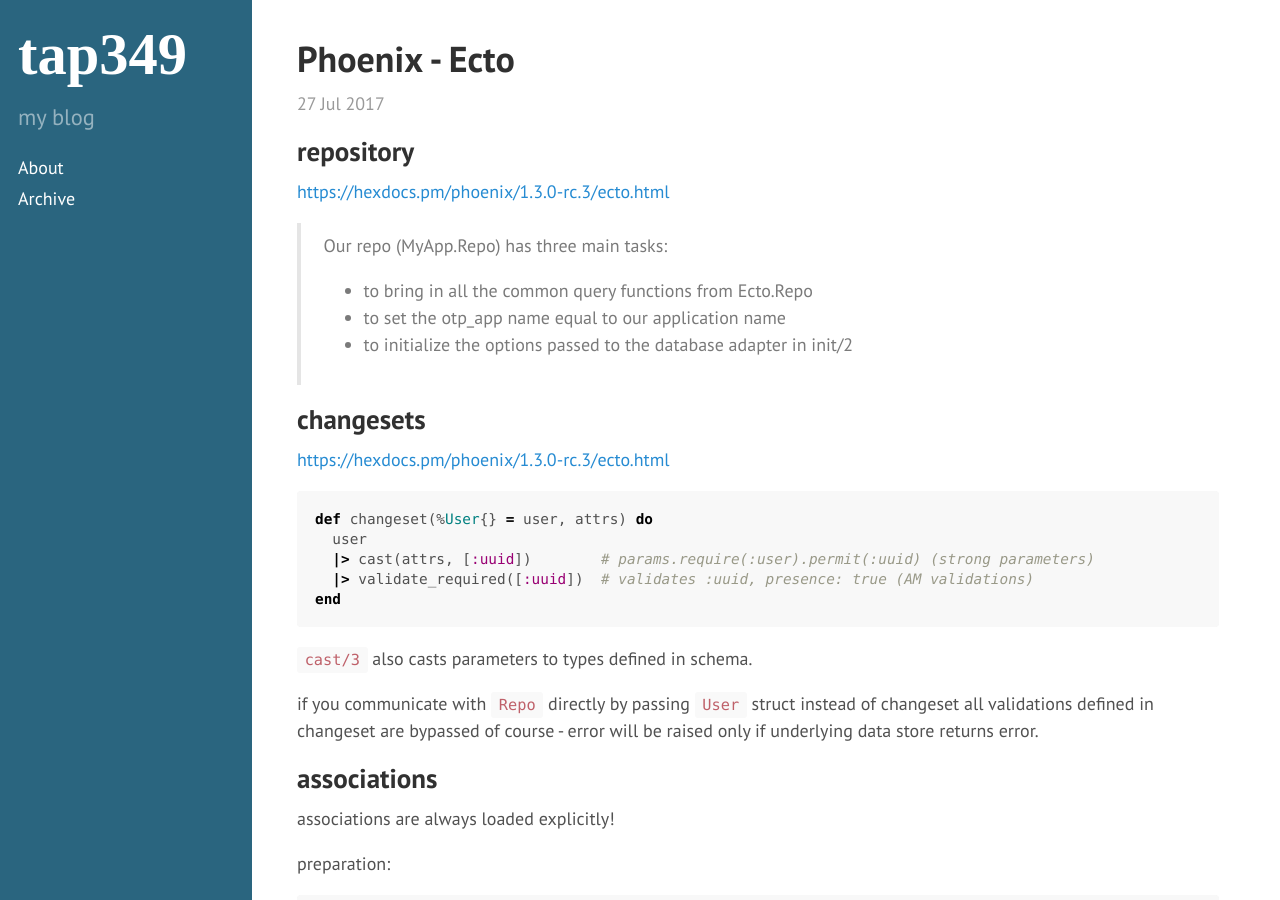
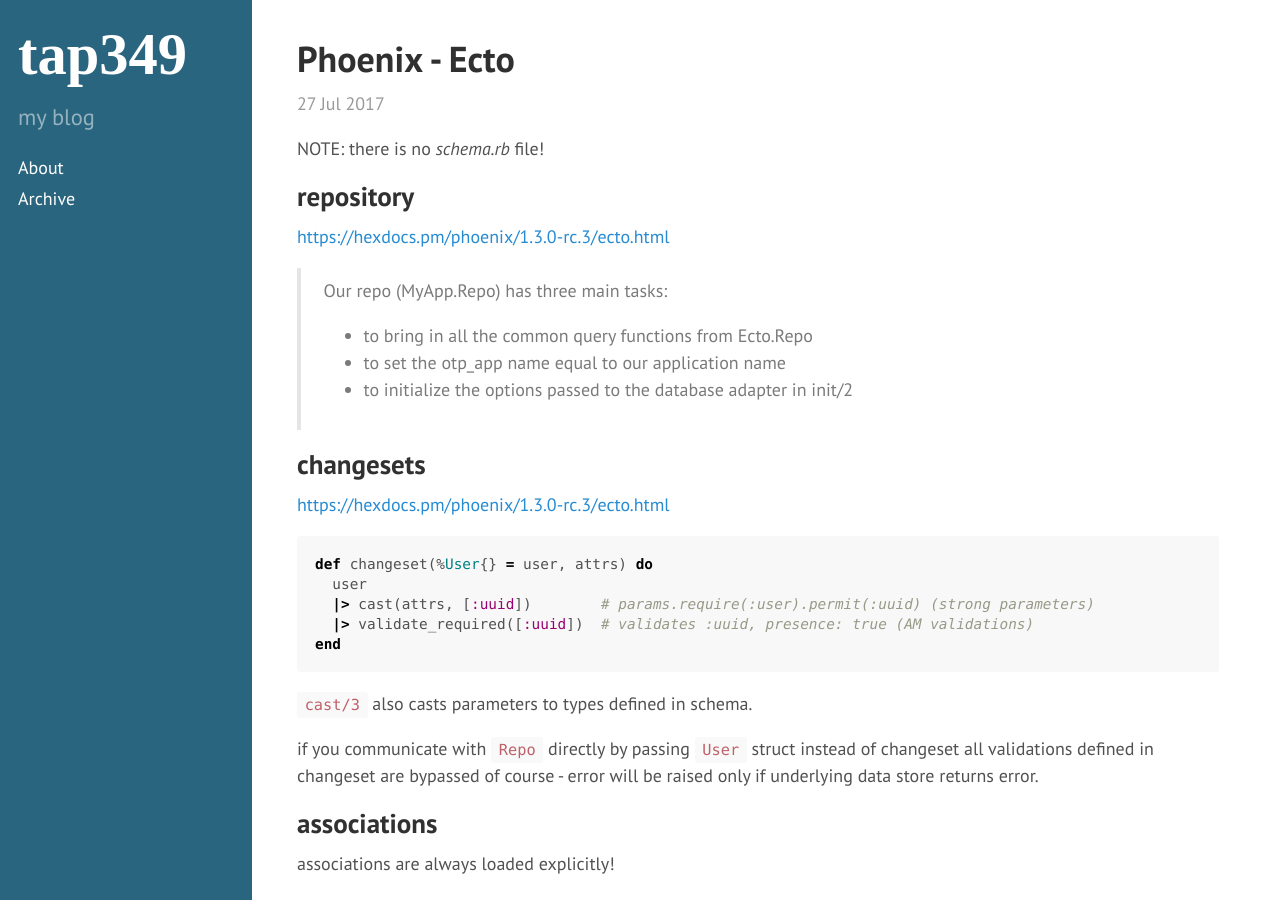
Before and after one commit to tap349/tap349.github.io, a Jekyll site: the page built from _posts/2017-07-27-phoenix-ecto.md, in a window 1280 px wide and 900 px high. Built offline with Jekyll 4.4.1, drawn with Linux system fonts in a browser that asks for light colours.

Commit message:
update 2017-07-28_13:16:02

```diff
--- a/_posts/2017-07-27-phoenix-ecto.md
+++ b/_posts/2017-07-27-phoenix-ecto.md
@@ -7,6 +7,8 @@ categories: [phoenix, ecto]
 ---
 
 <!-- more -->
+
+NOTE: there is no _schema.rb_ file!
 
 ## repository
 
```
